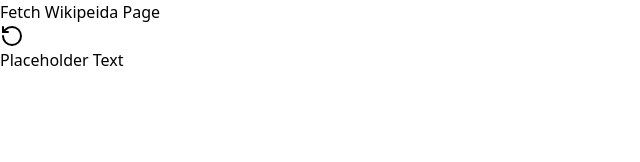
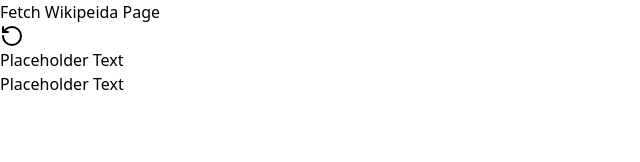
Before and after one commit to Eric-Zhang-Developer/wiki-type, a Next.js app: page / in a window 1280 px wide. Shown: the top 162 px of the page, without its empty margins (0-640 px from the left). Built offline with nearby package versions, Linux system fonts and the light colour scheme.

Commit message:
set up basic text checking

```diff
--- a/src/app/page.tsx
+++ b/src/app/page.tsx
@@ -2,15 +2,16 @@
 import { useState } from "react";
 import fetchPage from "@/utils/fetch-page";
 import cleanString from "@/utils/clean-text";
-import { RotateCcw } from 'lucide-react';
-
+import { RotateCcw } from "lucide-react";
 export default function Home() {
-  const [text, setText] = useState("Placeholder Text");
+  const [testText, setTestText] = useState("Placeholder Text");
+  const [userText, setUserText] = useState("");
 
   const handelFetch = async () => {
     const pageText = await fetchPage();
-    setText(cleanString(pageText));
+    setTestText(cleanString(pageText));
   };
+
   return (
     <div className="">
       <main className="flex flex-col items-center gap-8">
@@ -23,14 +24,36 @@ export default function Home() {
         >
           Fetch Wikipeida Page <RotateCcw></RotateCcw>
         </button>
-        <p className="bg-slate-900 text-slate-200 text-center p-4">{text}</p>
+        <p className="bg-slate-900 text-slate-200 text-center p-4">
+          {testText}
+        </p>
+
+        <div>
+          {testText.split("").map((letter, index) =>
+            index >= userText.length ? (
+              <span key={index} className="text-slate-200">
+                {letter}
+              </span>
+            ) : letter === userText[index] ? (
+              <span key={index} className="text-emerald-500">
+                {letter}
+              </span>
+            ) : (
+              <span key={index} className="text-rose-500">
+                {letter}
+              </span>
+            )
+          )}
+        </div>
 
         <div>
           <input
             className=""
+            type="text"
+            value={userText}
+            onChange={(event) => setUserText(event.target.value)}
           />
         </div>
-
       </main>
     </div>
   );
```
Also changed, not shown: src/components/main-test.tsx (+11 -3 lines).
